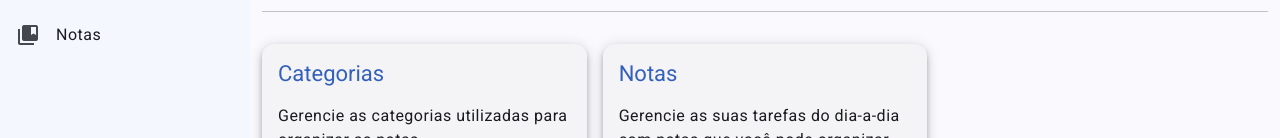
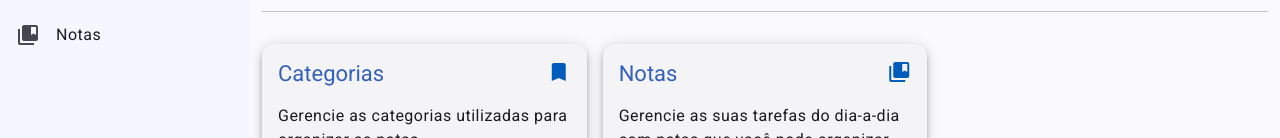
Before and after one commit to academia-do-programador/note-keeper-2024, an Angular app: page /dashboard in a window 1280 px wide. Shown: the part 157-295 px from the top of the page. Built offline with nearby package versions, Linux system fonts and the light colour scheme.

Commit message:
Adicionado ícone para cards no dashboard

```diff
--- a/src/app/views/dashboard/dashboard.component.html
+++ b/src/app/views/dashboard/dashboard.component.html
@@ -5,8 +5,11 @@
   <div class="row g-3 mt-2">
     <div *ngFor="let item of itens" class="col-lg-4 col-xxl-3">
       <mat-card class="mat-mdc-elevation-specific mat-elevation-z5 h-100">
-        <mat-card-header>
-          <mat-card-title class="titulo-card">{{ item.titulo }}</mat-card-title>
+        <mat-card-header class="d-flex justify-content-between">
+          <mat-card-title class="titulo-card">
+            {{ item.titulo }}
+          </mat-card-title>
+          <mat-icon color="primary" [attr.aria-label]="'Ícone de ' + item.titulo">{{ item.icone }}</mat-icon>
         </mat-card-header>
 
         <mat-card-content class="mt-3">{{ item.descricao }}</mat-card-content>
@@ -15,7 +18,7 @@
           <a
             mat-icon-button
             class="botao-icone"
-            title="Ir para {{ item.titulo }}"
+            matTooltip="Ir para {{ item.titulo }}"
             [routerLink]="item.rota"
           >
             <mat-icon>arrow_right</mat-icon>
--- a/src/app/views/dashboard/dashboard.component.ts
+++ b/src/app/views/dashboard/dashboard.component.ts
@@ -5,11 +5,19 @@ import { MatIconModule } from '@angular/material/icon';
 import { ItemDashboard } from './models/item-dashboard.model';
 import { RouterLink } from '@angular/router';
 import { NgForOf } from '@angular/common';
+import { MatTooltipModule } from '@angular/material/tooltip';
 
 @Component({
   selector: 'app-dashboard',
   standalone: true,
-  imports: [RouterLink, NgForOf, MatCardModule, MatButtonModule, MatIconModule],
+  imports: [
+    RouterLink,
+    NgForOf,
+    MatCardModule,
+    MatButtonModule,
+    MatIconModule,
+    MatTooltipModule,
+  ],
   templateUrl: './dashboard.component.html',
   styleUrl: './dashboard.component.scss',
 })
@@ -19,12 +27,14 @@ export class DashboardComponent {
       titulo: 'Categorias',
       descricao: 'Gerencie as categorias utilizadas para organizar as notas.',
       rota: '/categorias',
+      icone: 'bookmark',
     },
     {
       titulo: 'Notas',
       descricao:
         'Gerencie as suas tarefas do dia-a-dia com notas que você pode organizar.',
       rota: '/notas',
+      icone: 'collections_bookmark',
     },
   ];
 }
--- a/src/app/views/dashboard/models/item-dashboard.model.ts
+++ b/src/app/views/dashboard/models/item-dashboard.model.ts
@@ -2,4 +2,5 @@ export interface ItemDashboard {
   titulo: string;
   descricao: string;
   rota: string;
+  icone: string;
 }
```
